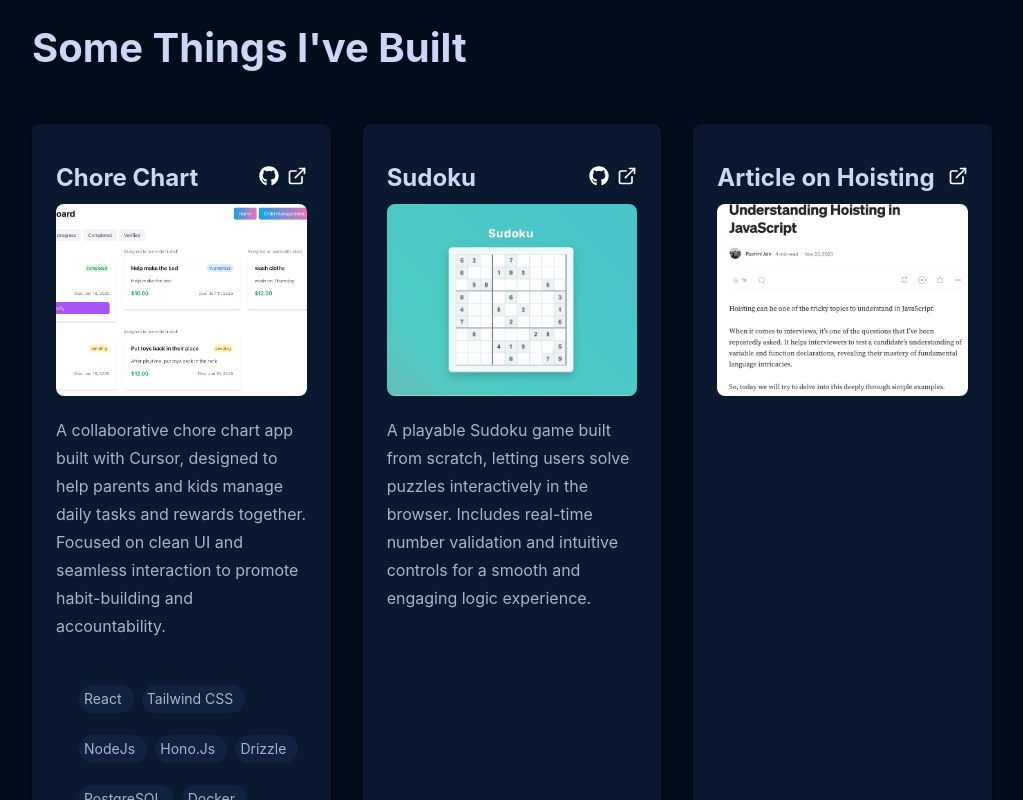
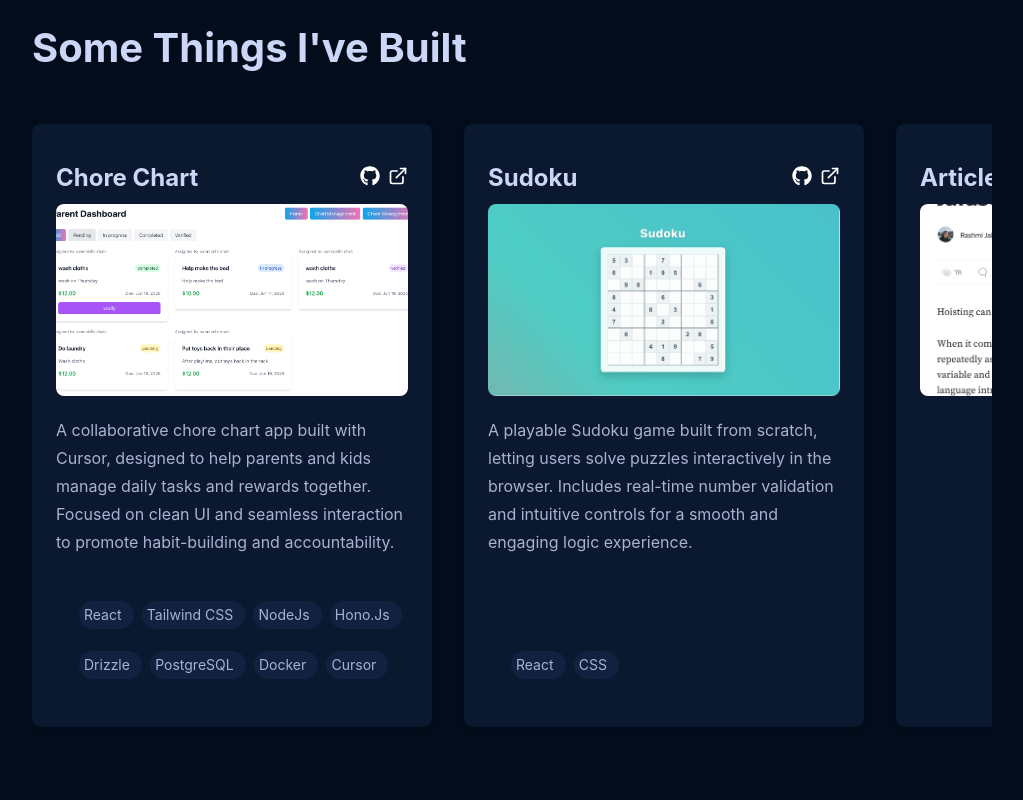
Before and after one commit to Rashmijain18/portfolio, a React (Vite) app: page / in a window 1280 px wide. Shown: the part 2840-3640 px from the top of the page, without its empty margins (128-1151 px from the left). Built offline with nearby package versions, Linux system fonts and the light colour scheme.

Commit message:
Moved project cards as horizontal

```diff
--- a/src/components/Projects.tsx
+++ b/src/components/Projects.tsx
@@ -1,4 +1,8 @@
 import { ProjectCard } from "./ProjectCard";
+
+// <Responsive></Responsive>
+// <navigation
+//   <astro
 
 export const Projects = () => {
   const projects = [
@@ -47,9 +51,11 @@ export const Projects = () => {
     <section className="p-40">
       <h3 className="text-lightest-slate pb-8">Some Things I've Built</h3>
 
-      <div className="grid grid-cols-1 md:grid-cols-2 lg:grid-cols-3 gap-8 w-full">
+      <div className="flex overflow-x-auto gap-8 pb-4 snap-x snap-mandatory [&::-webkit-scrollbar]:h-2 [&::-webkit-scrollbar-track]:bg-navy [&::-webkit-scrollbar-thumb]:bg-lightest-slate [&::-webkit-scrollbar-thumb]:rounded-full">
         {projects.map((project, index) => (
-          <ProjectCard key={index} project={project} />
+          <div key={index} className="flex-none w-[400px] snap-center">
+            <ProjectCard project={project} />
+          </div>
         ))}
       </div>
     </section>
```
